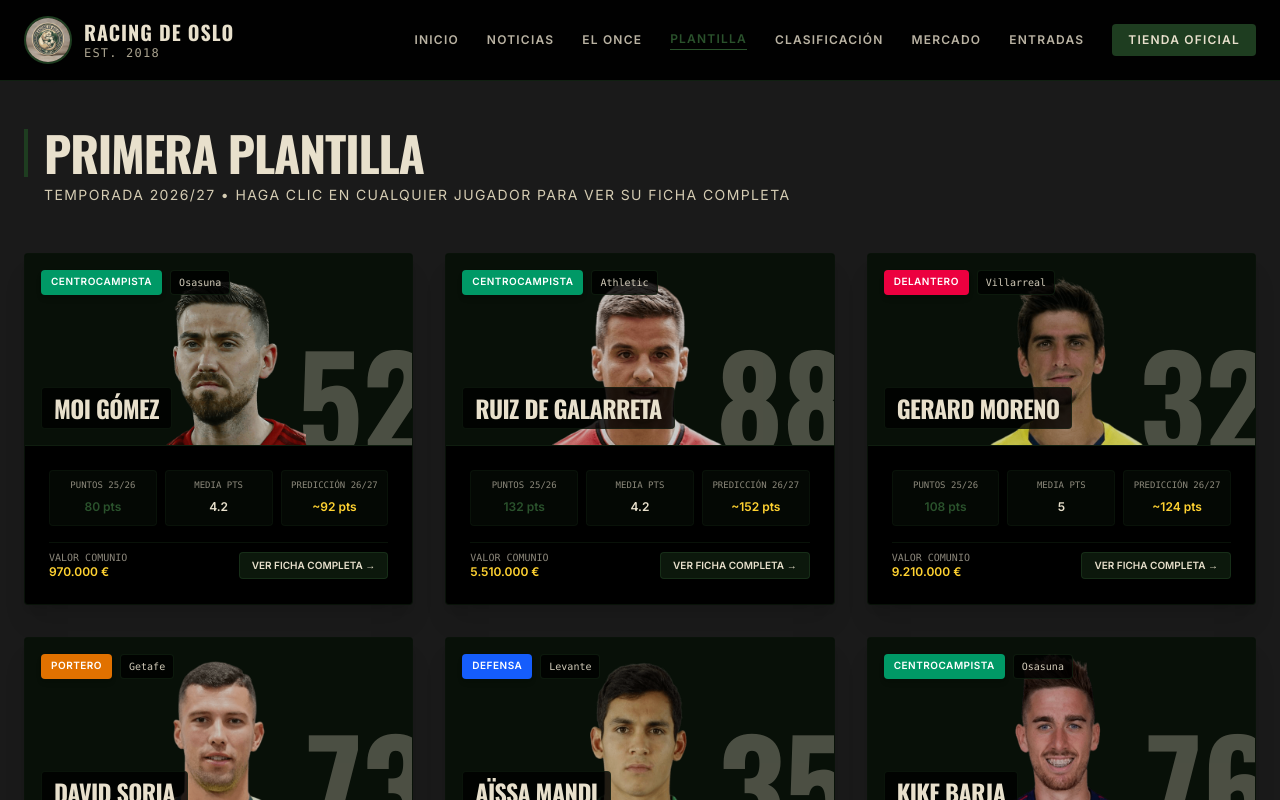
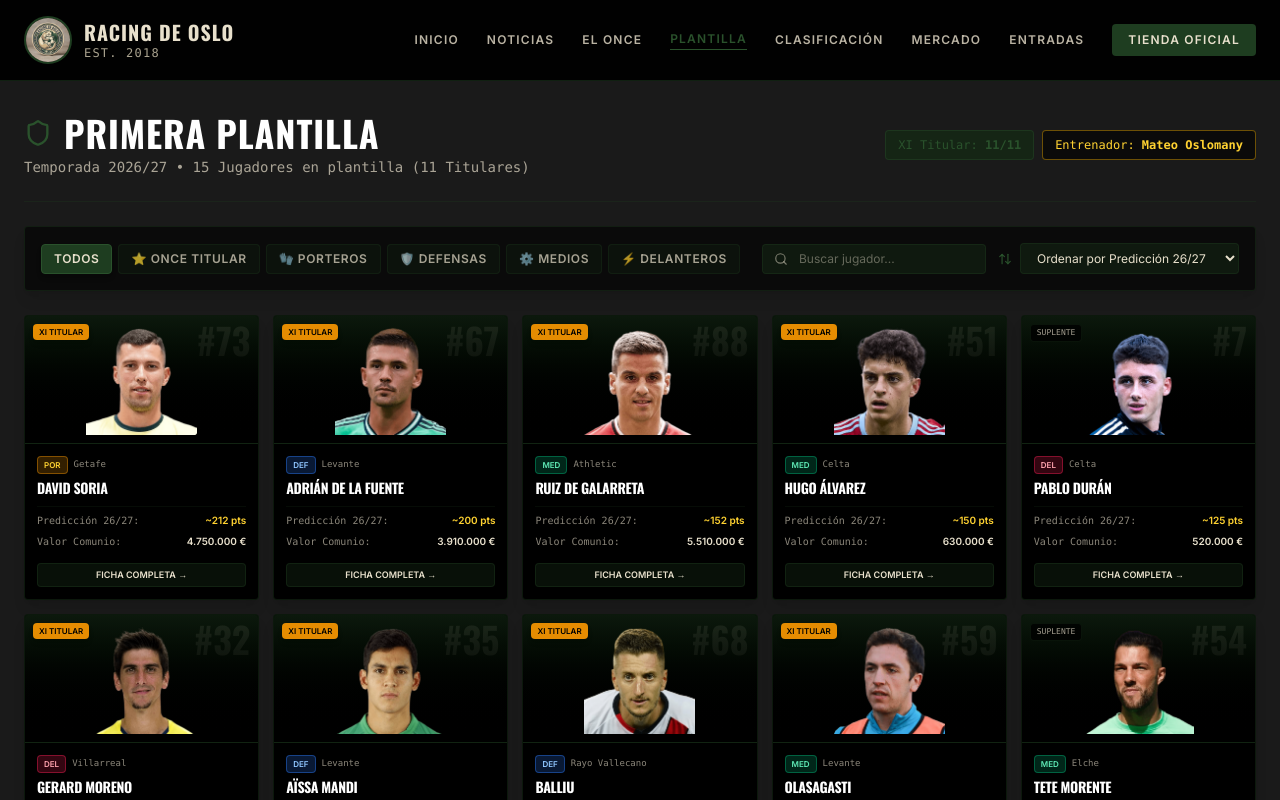
Before and after one commit to azfalot/racing-oslo-manager, a React (Vite) app in the folder web/: page /plantilla in a window 1280 px wide. Shown: the top 800 px of the page. Built offline with nearby package versions, Linux system fonts and the light colour scheme.

Commit message:
feat(plantilla): Compact 5-column grid layout for all players, position filters, live search & sorting

```diff
--- a/web/src/pages/Plantilla.jsx
+++ b/web/src/pages/Plantilla.jsx
@@ -1,100 +1,233 @@
-import React, { useState } from 'react'
+import React, { useState, useMemo } from 'react'
 import squadData from '../data/squad.json'
-import { Shield, Activity, Target, AlertTriangle, TrendingUp, Award } from 'lucide-react'
-import PlayerProfileModal from '../components/PlayerProfileModal'
+import { Search, Filter, ArrowUpDown, Shield, Users, Award, TrendingUp, ChevronRight } from 'lucide-react'
+import PlayerProfileModal, { getPosBadgeStyle } from '../components/PlayerProfileModal'
 
 export default function Plantilla() {
   const [selectedPlayer, setSelectedPlayer] = useState(null)
+  const [categoryFilter, setCategoryFilter] = useState('ALL') // ALL, STARTERS, KEEPER, DEFENDER, MIDFIELDER, STRIKER
+  const [searchTerm, setSearchTerm] = useState('')
+  const [sortBy, setSortBy] = useState('projected') // projected, points, price, position
 
-  const formatPrice = (price) => price ? price.toLocaleString('es-ES') + ' €' : 'Desconocido';
-  const getPosColor = (pos) => {
-    switch(pos) {
-      case 'keeper': return 'bg-amber-600'
-      case 'defender': return 'bg-blue-600'
-      case 'midfielder': return 'bg-emerald-600'
-      case 'striker': return 'bg-rose-600'
-      default: return 'bg-forest'
-    }
+  const players = squadData.players || []
+
+  // Filtrado y Ordenación Dinámica
+  const filteredAndSortedPlayers = useMemo(() => {
+    return players
+      .filter(p => {
+        // 1. Filtro de Categoría / Puesto
+        if (categoryFilter === 'STARTERS') {
+          if (!p.isStarter) return false
+        } else if (categoryFilter !== 'ALL') {
+          const pos = (p.position || '').toLowerCase()
+          if (!pos.includes(categoryFilter.toLowerCase())) return false
         }
 
-  const getPosName = (pos) => {
-    switch(pos) {
-      case 'keeper': return 'Portero'
-      case 'defender': return 'Defensa'
-      case 'midfielder': return 'Centrocampista'
-      case 'striker': return 'Delantero'
-      default: return pos
-    }
+        // 2. Filtro de Búsqueda por Nombre
+        if (searchTerm.trim() !== '') {
+          const term = searchTerm.toLowerCase().trim()
+          const name = (p.name || '').toLowerCase()
+          const club = (p.clubName || '').toLowerCase()
+          if (!name.includes(term) && !club.includes(term)) return false
         }
 
+        return true
+      })
+      .sort((a, b) => {
+        if (sortBy === 'projected') {
+          return (b.projectedPoints || 0) - (a.projectedPoints || 0)
+        }
+        if (sortBy === 'points') {
+          return (b.lastSeasonPoints || b.stats?.points || 0) - (a.lastSeasonPoints || a.stats?.points || 0)
+        }
+        if (sortBy === 'price') {
+          return (b.price || 0) - (a.price || 0)
+        }
+        if (sortBy === 'position') {
+          const order = { keeper: 1, defender: 2, midfielder: 3, striker: 4 }
+          return (order[a.position] || 5) - (order[b.position] || 5)
+        }
+        return 0
+      })
+  }, [players, categoryFilter, searchTerm, sortBy])
+
+  const startersCount = players.filter(p => p.isStarter).length
+
   return (
-    <div className="container mx-auto px-6 py-12">
-      <div className="mb-12">
-        <h2 className="text-4xl md:text-5xl font-display font-bold mb-2 border-l-4 border-forest pl-4">Primera Plantilla</h2>
-        <p className="text-cream-dark ml-5 text-sm uppercase tracking-widest">Temporada 2026/27 • Haga clic en cualquier jugador para ver su ficha completa</p>
+    <div className="container mx-auto px-4 sm:px-6 py-8 space-y-6">
+
+      {/* Cabecera & Estadísticas Resumen */}
+      <div className="flex flex-col md:flex-row md:items-center justify-between gap-4 border-b border-forest/30 pb-6">
+        <div>
+          <div className="flex items-center gap-3">
+            <Shield className="text-forest-light" size={28} />
+            <h2 className="text-3xl sm:text-4xl font-display font-bold text-white tracking-wide">Primera Plantilla</h2>
+          </div>
+          <p className="text-cream/70 text-xs sm:text-sm font-mono mt-1">
+            Temporada 2026/27 • {players.length} Jugadores en plantilla ({startersCount} Titulares)
+          </p>
         </div>
 
-      <div className="grid grid-cols-1 md:grid-cols-2 xl:grid-cols-3 gap-8">
-        {squadData.players.map(p => (
+        {/* Badges de Resumen */}
+        <div className="flex items-center gap-2">
+          <span className="bg-forest-dark/80 text-forest-light border border-forest-light/40 text-xs font-mono px-3 py-1.5 rounded-sm">
+            XI Titular: <b>{startersCount}/11</b>
+          </span>
+          <span className="bg-black/60 text-amber-300 border border-amber-400/40 text-xs font-mono px-3 py-1.5 rounded-sm">
+            Entrenador: <b>{squadData.coach || 'Mateo Oslomany'}</b>
+          </span>
+        </div>
+      </div>
+
+      {/* CONTROLES: FILTROS, BUSCADOR Y ORDENACIÓN */}
+      <div className="bg-black/60 border border-forest/40 p-4 rounded-sm space-y-4 shadow-lg">
+        <div className="flex flex-col lg:flex-row lg:items-center justify-between gap-4">
+
+          {/* Botones de Categorías / Posición */}
+          <div className="flex flex-wrap items-center gap-1.5">
+            {[
+              { id: 'ALL', label: 'TODOS' },
+              { id: 'STARTERS', label: '⭐ ONCE TITULAR' },
+              { id: 'keeper', label: '🧤 PORTEROS' },
+              { id: 'defender', label: '🛡️ DEFENSAS' },
+              { id: 'midfielder', label: '⚙️ MEDIOS' },
+              { id: 'striker', label: '⚡ DELANTEROS' },
+            ].map(tab => (
+              <button
+                key={tab.id}
+                onClick={() => setCategoryFilter(tab.id)}
+                className={`text-xs font-bold px-3 py-1.5 rounded-sm transition-all border uppercase tracking-wider ${
+                  categoryFilter === tab.id
+                    ? 'bg-forest text-cream border-forest-light shadow-md'
+                    : 'bg-forest-dark/30 text-cream/70 border-forest/30 hover:border-forest/60 hover:text-white'
+                }`}
+              >
+                {tab.label}
+              </button>
+            ))}
+          </div>
+
+          {/* Buscador & Selector de Ordenación */}
+          <div className="flex flex-col sm:flex-row items-center gap-3">
+            {/* Input Buscador */}
+            <div className="relative w-full sm:w-56">
+              <Search className="absolute left-3 top-1/2 -translate-y-1/2 text-cream/50" size={14} />
+              <input
+                type="text"
+                placeholder="Buscar jugador..."
+                value={searchTerm}
+                onChange={e => setSearchTerm(e.target.value)}
+                className="w-full bg-forest-dark/50 border border-forest/40 rounded-sm pl-9 pr-3 py-1.5 text-xs text-white placeholder-cream/40 focus:outline-none focus:border-forest-light"
+              />
+            </div>
+
+            {/* Selector de Orden */}
+            <div className="flex items-center gap-2 w-full sm:w-auto">
+              <ArrowUpDown size={14} className="text-forest-light flex-shrink-0" />
+              <select
+                value={sortBy}
+                onChange={e => setSortBy(e.target.value)}
+                className="bg-forest-dark/50 border border-forest/40 text-cream text-xs px-3 py-1.5 rounded-sm focus:outline-none focus:border-forest-light w-full sm:w-auto cursor-pointer"
+              >
+                <option value="projected">Ordenar por Predicción 26/27</option>
+                <option value="points">Ordenar por Puntos 25/26</option>
+                <option value="price">Ordenar por Valor de Mercado</option>
+                <option value="position">Ordenar por Posición</option>
+              </select>
+            </div>
+          </div>
+
+        </div>
+      </div>
+
+      {/* CUADRÍCULA COMPACTA DE JUGADORES ("DE UN PLUMAZO") */}
+      {filteredAndSortedPlayers.length === 0 ? (
+        <div className="bg-black/40 border border-forest/30 p-12 text-center rounded-sm">
+          <p className="text-cream/70 text-sm font-mono">No se han encontrado jugadores con los filtros seleccionados.</p>
+        </div>
+      ) : (
+        <div className="grid grid-cols-2 sm:grid-cols-3 md:grid-cols-4 lg:grid-cols-5 gap-3.5">
+          {filteredAndSortedPlayers.map(p => {
+            const posBadge = getPosBadgeStyle(p.position)
+            return (
               <div
                 key={p.id}
                 onClick={() => setSelectedPlayer(p)}
-            className="bg-black border border-forest/30 rounded-sm overflow-hidden flex flex-col group hover:border-forest-light transition-all cursor-pointer shadow-xl hover:scale-[1.01]"
+                className="bg-black border border-forest/40 rounded-sm overflow-hidden flex flex-col justify-between group hover:border-forest-light transition-all cursor-pointer shadow-lg hover:scale-[1.02] relative"
               >
-            {/* Cabecera Tarjeta */}
-            <div className="relative h-48 bg-forest-dark/40 overflow-hidden flex items-end p-4 border-b border-forest/30">
-              <div className="absolute inset-0 flex justify-center items-end opacity-80 pt-4">
-                {p.image ? (
-                  <img src={p.image} alt={p.name} className="h-full object-cover group-hover:scale-105 transition-transform duration-500" />
-                ) : null}
+                {/* Badge de Titular / Suplente */}
+                <div className="absolute top-2 left-2 z-20 flex gap-1">
+                  {p.isStarter ? (
+                    <span className="bg-amber-500/90 text-black font-bold text-[8px] px-1.5 py-0.5 rounded-sm shadow-md">
+                      XI TITULAR
+                    </span>
+                  ) : (
+                    <span className="bg-black/80 text-cream/70 font-mono text-[8px] px-1.5 py-0.5 rounded-sm border border-forest/30">
+                      SUPLENTE
+                    </span>
+                  )}
                 </div>
-              <div className="absolute top-4 left-4 z-10 flex gap-2">
-                <span className={`text-[10px] font-bold uppercase tracking-wider text-white px-2.5 py-1 rounded-sm shadow-md ${getPosColor(p.position)}`}>
-                  {getPosName(p.position)}
+
+                {/* Dorsal Grande de Fondo */}
+                <div className="absolute top-1 right-2 opacity-20 text-cream font-display font-bold text-4xl pointer-events-none">
+                  #{p.number}
+                </div>
+
+                {/* Cabecera con Foto Reducida */}
+                <div className="relative h-32 bg-gradient-to-b from-forest-dark/60 to-black overflow-hidden flex justify-center items-end p-2 border-b border-forest/30">
+                  <img
+                    src={p.image || `/media/players/${p.id}.png`}
+                    alt={p.name}
+                    className="h-full object-cover group-hover:scale-110 transition-transform duration-500"
+                    onError={(e) => { e.target.src = '/media/crest.jpg' }}
+                  />
+                </div>
+
+                {/* Cuerpo de la Tarjeta Compacta */}
+                <div className="p-3 space-y-2 flex-1 flex flex-col justify-between">
+                  <div>
+                    <div className="flex items-center gap-1.5 mb-1">
+                      <span className={`text-[8px] font-bold px-1.5 py-0.5 rounded-sm border uppercase ${posBadge.color}`}>
+                        {posBadge.label}
                       </span>
-                <span className="bg-black/80 text-cream/90 text-[10px] font-mono px-2 py-1 rounded-sm border border-forest/40">
+                      <span className="text-[9px] text-cream/60 truncate font-mono">
                         {p.clubName || 'LaLiga'}
                       </span>
                     </div>
-              <div className="absolute -right-4 -bottom-4 opacity-30 font-display font-bold text-9xl">
-                {p.number}
-              </div>
-              <h3 className="text-2xl font-display font-bold relative z-10 group-hover:text-forest-light transition-colors bg-black/80 px-3 py-1 rounded-sm border border-forest/30">
+
+                    <h3 className="text-xs sm:text-sm font-bold text-white group-hover:text-forest-light transition-colors truncate">
                       {p.name}
                     </h3>
                   </div>
 
-            {/* Métricas e Info Rápidas */}
-            <div className="p-6 space-y-4 flex-1 flex flex-col justify-between">
-              <div className="grid grid-cols-3 gap-2 text-center">
-                <div className="bg-forest-dark/20 p-2 rounded border border-forest/20">
-                  <span className="text-[9px] text-cream/60 uppercase block font-mono">Puntos 25/26</span>
-                  <span className="text-xs font-bold text-forest-light">{p.lastSeasonPoints || p.stats?.points || 0} pts</span>
+                  {/* Resumen Métrico de Puntos & Valor */}
+                  <div className="space-y-1.5 pt-1.5 border-t border-forest/20 text-[10px]">
+                    <div className="flex justify-between items-center">
+                      <span className="text-cream/60 font-mono">Predicción 26/27:</span>
+                      <span className="font-bold text-amber-300">~{p.projectedPoints || 140} pts</span>
                     </div>
-                <div className="bg-forest-dark/20 p-2 rounded border border-forest/20">
-                  <span className="text-[9px] text-cream/60 uppercase block font-mono">Media Pts</span>
-                  <span className="text-xs font-bold text-cream">{p.lastSeasonAvg || 4.2}</span>
-                </div>
-                <div className="bg-forest-dark/20 p-2 rounded border border-forest/20">
-                  <span className="text-[9px] text-cream/60 uppercase block font-mono">Predicción 26/27</span>
-                  <span className="text-xs font-bold text-amber-300">~{p.projectedPoints || 140} pts</span>
+
+                    <div className="flex justify-between items-center">
+                      <span className="text-cream/60 font-mono">Valor Comunio:</span>
+                      <span className="font-bold text-cream">
+                        {p.price ? p.price.toLocaleString('es-ES') + ' €' : 'N/D'}
+                      </span>
                     </div>
                   </div>
 
-              {/* Valor de Mercado */}
-              <div className="pt-2 border-t border-forest/30 flex justify-between items-center text-xs">
-                <div>
-                  <span className="text-[10px] text-cream/60 uppercase block font-mono">Valor Comunio</span>
-                  <span className="font-bold text-amber-300">{formatPrice(p.price)}</span>
-                </div>
-                <button className="bg-forest/40 hover:bg-forest text-cream text-[10px] font-bold px-3 py-1.5 rounded-sm border border-forest-light/40 transition-colors uppercase">
-                  VER FICHA COMPLETA &rarr;
-                </button>
+                  {/* Botón de Acción Ficha Completa */}
+                  <div className="pt-1.5 text-center">
+                    <span className="w-full bg-forest-dark/40 group-hover:bg-forest text-cream text-[9px] font-bold py-1 px-2 rounded-sm border border-forest/40 transition-colors uppercase block">
+                      FICHA COMPLETA &rarr;
+                    </span>
                   </div>
                 </div>
+
               </div>
-        ))}
+            )
+          })}
         </div>
+      )}
 
       {/* PLAYER PROFILE MODAL */}
       <PlayerProfileModal player={selectedPlayer} onClose={() => setSelectedPlayer(null)} />
```
Lines whose indentation alone changed are shown as unchanged.
